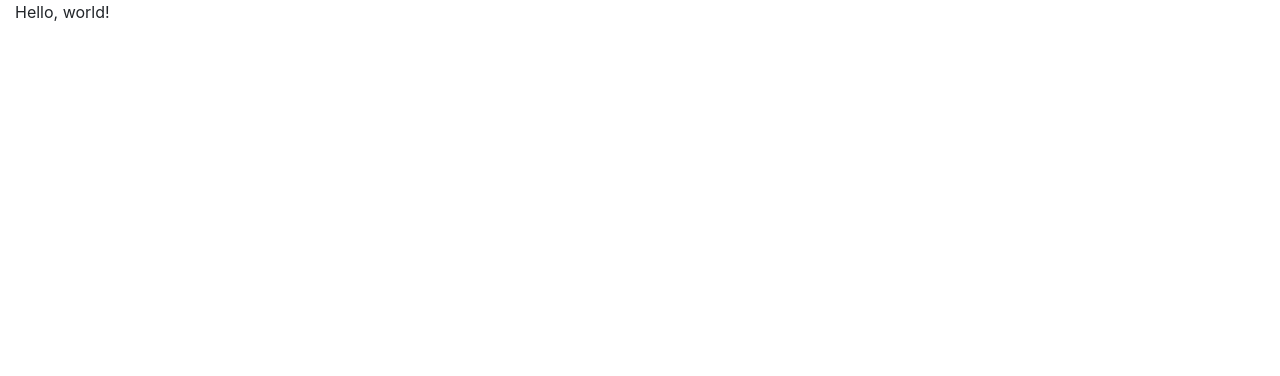
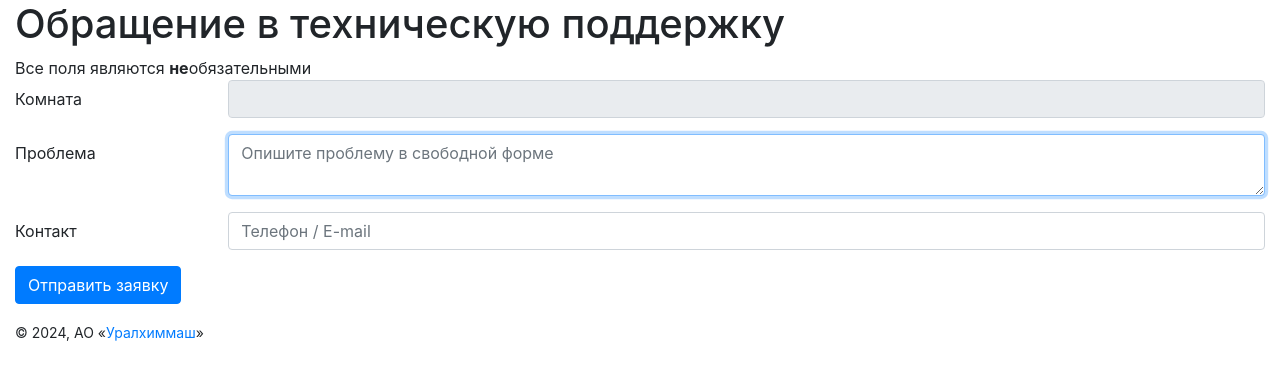
Before and after one commit to ukoloff/uxm911, a website: page src/view/index.html in a window 1280 px wide. Drawn offline with nearby package versions, Linux system fonts and the light colour scheme.

Commit message:
Draw form

```diff
--- a/src/view/index.html
+++ b/src/view/index.html
@@ -13,7 +13,40 @@
 <body>
   <div>
     <div class="container-fluid">
-      Hello, world!
+      <h1>Обращение в техническую поддержку</h1>
+      <form>
+        Все поля являются <b>не</b>обязательными
+        <div class="form-group row">
+          <label for="iRoom" class="col-sm-2 col-form-label">Комната</label>
+          <div class="col-sm-10">
+            <input type="text" class="form-control" readonly name="room" value="" id="iRoom">
+          </div>
+        </div>
+        <div class="form-group row">
+          <label for="iNotes" class="col-sm-2 col-form-label">Проблема</label>
+          <div class="col-sm-10">
+            <textarea class="form-control" name="notes" id="iNotes" placeholder="Опишите проблему в свободной форме"
+              autofocus></textarea>
+          </div>
+        </div>
+        <div class="form-group row">
+          <label for="iContact" class="col-sm-2 col-form-label">Контакт</label>
+          <div class="col-sm-10">
+            <input type="text" class="form-control" name="contact" value="" id="iContact"
+              placeholder="Телефон / E-mail">
+          </div>
+        </div>
+        <div class="form-group row">
+          <div class="col-sm-10">
+            <button type="submit" class="btn btn-primary">Отправить заявку</button>
+          </div>
+        </div>
+      </form>
+      <small>
+        &copy;
+        2024,
+        АО &laquo;<a href="https://uralhimmash.ru/">Уралхиммаш</a>&raquo;
+      </small>
     </div>
   </div>
 </body>
```
